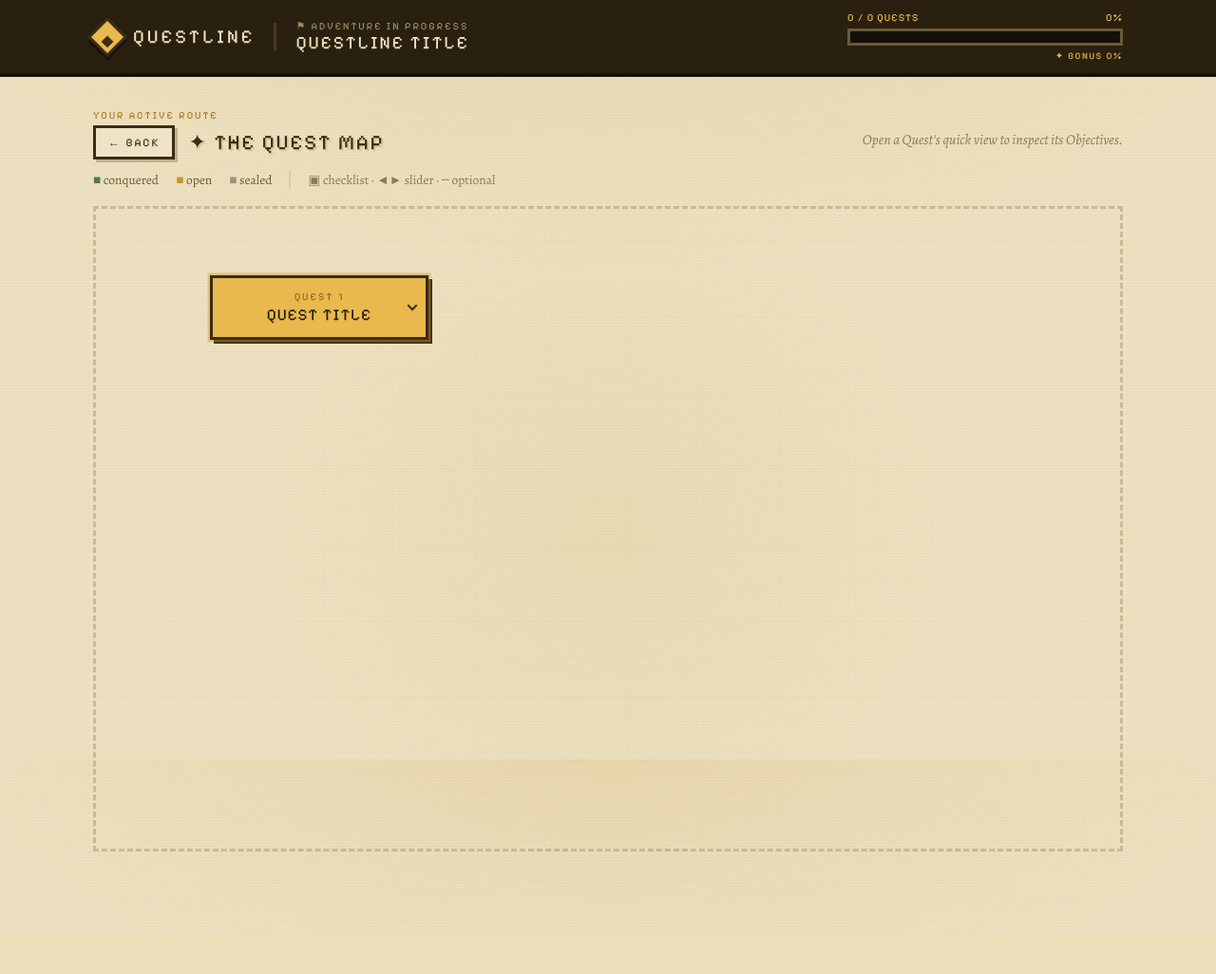
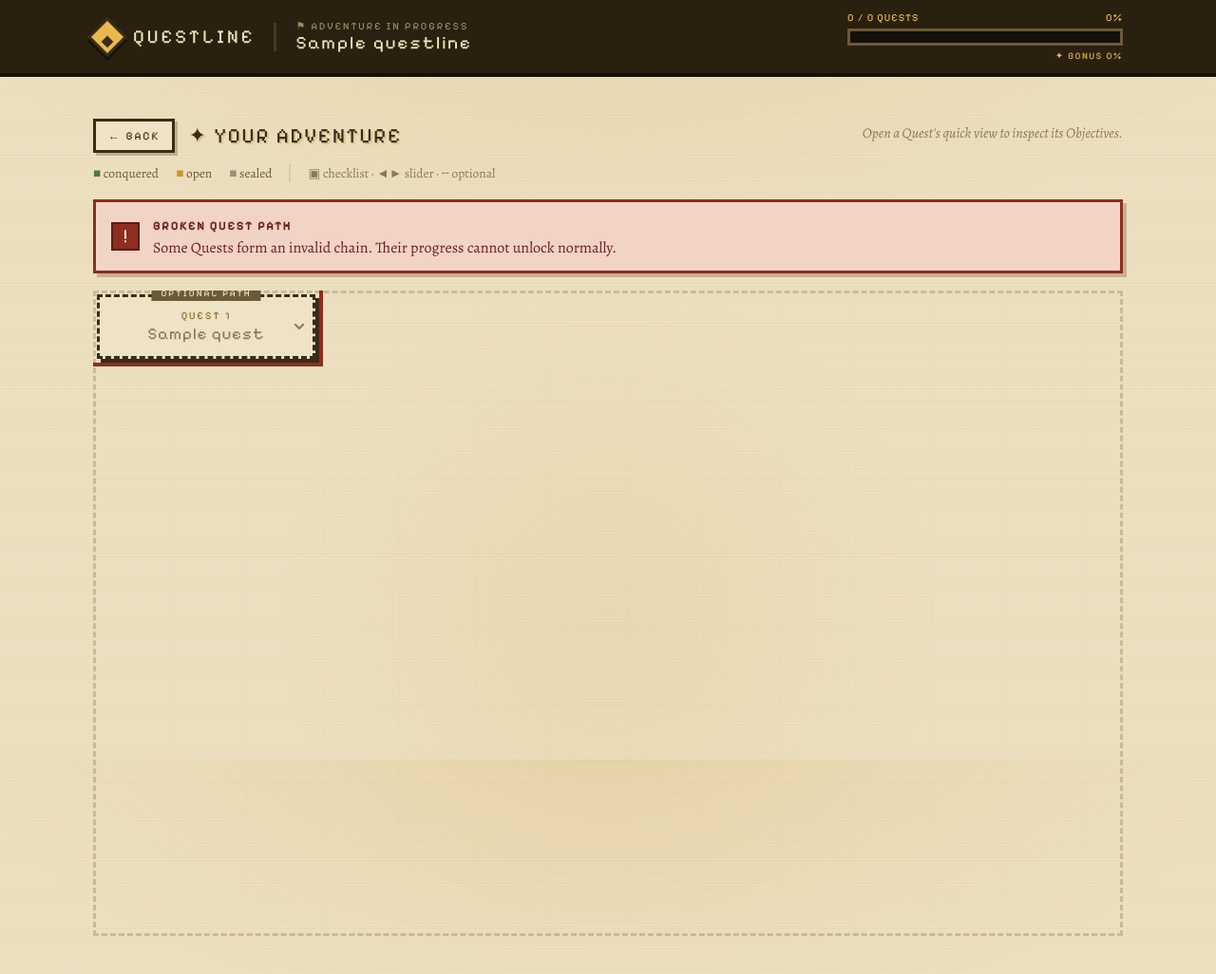
Before and after one commit to StefanZagarov/questline, a Django app: page /questline/adventure/1 in a window 1280 px wide. Shown: the top 1026 px of the page at 95% size. Before the commit the page ends 897 px from the top, so only its background shows below. Run offline with Django 5.2, Linux system fonts and the light colour scheme; a user stored in the database is signed in; tables that the repository leaves empty hold one stand-in row (values such as "Sample post").

Commit message:
Adventure map displays questline progress, locked, unlocked and completed quests and objectives

```diff
--- a/common/views.py
+++ b/common/views.py
@@ -1,4 +1,5 @@
 from django.db.models import Q
+from django.db.models.functions import Lower
 from django.views.generic import ListView
 
 from progress.models import Enrollment
--- a/progress/static/progress/css/adventure.css
+++ b/progress/static/progress/css/adventure.css
@@ -211,6 +211,10 @@
     visibility 0s linear 140ms;
 }
 
+.objective-quick-view[hidden] {
+  display: none;
+}
+
 .objective-quick-view.is-open {
   visibility: visible;
   opacity: 1;
@@ -233,6 +237,8 @@
   flex-direction: column;
   gap: 8px;
   align-items: flex-start;
+  overflow-y: auto;
+  scrollbar-width: thin;
   padding-left: 30px;
   margin-top: 10px;
   margin-left: 10px;
--- a/progress/static/progress/js/adventure.js
+++ b/progress/static/progress/js/adventure.js
@@ -3,6 +3,62 @@ const edges = document.querySelector("[data-edges]");
 
 const SVG_NS = "http://www.w3.org/2000/svg";
 const EDGE_CURVE = 60;
+const VISIBLE_OBJECTIVE_ROWS = 5;
+const CANVAS_BOTTOM_GUTTER = 32;
+const QUICK_VIEW_TRANSITION_MS = 140;
+
+function limitObjectiveLists() {
+  document.querySelectorAll(".objective-quick-list").forEach((list) => {
+    const rows = [...list.querySelectorAll(".objective-quick-row")];
+    list.style.removeProperty("max-height");
+
+    if (rows.length <= VISIBLE_OBJECTIVE_ROWS) return;
+
+    const gap = Number.parseFloat(getComputedStyle(list).rowGap) || 0;
+    const visibleRowsHeight = rows
+      .slice(0, VISIBLE_OBJECTIVE_ROWS)
+      .reduce((height, row) => height + row.getBoundingClientRect().height, 0);
+
+    list.style.maxHeight = `${Math.ceil(
+      visibleRowsHeight + gap * (VISIBLE_OBJECTIVE_ROWS - 1),
+    )}px`;
+  });
+}
+
+function fitAdventureCanvas() {
+  if (!canvas) return;
+
+  const minimumHeight = Number.parseFloat(getComputedStyle(canvas).minHeight) || 680;
+  let requiredHeight = minimumHeight;
+
+  document.querySelectorAll(".adventure-quest").forEach((questGroup) => {
+    let groupBottom = questGroup.offsetTop + questGroup.offsetHeight;
+    const openQuickView = questGroup.querySelector(
+      ".objective-quick-view.is-open",
+    );
+
+    if (openQuickView) {
+      groupBottom = Math.max(
+        groupBottom,
+        questGroup.offsetTop +
+          openQuickView.offsetTop +
+          openQuickView.offsetHeight,
+      );
+    }
+
+    requiredHeight = Math.max(
+      requiredHeight,
+      groupBottom + CANVAS_BOTTOM_GUTTER,
+    );
+  });
+
+  canvas.style.height = `${Math.ceil(requiredHeight)}px`;
+}
+
+function updateAdventureLayout() {
+  limitObjectiveLists();
+  fitAdventureCanvas();
+}
 
 document.querySelectorAll(".quest-objective-toggle").forEach((button) => {
   const questGroup = button.closest(".adventure-quest");
@@ -11,13 +67,29 @@ document.querySelectorAll(".quest-objective-toggle").forEach((button) => {
   if (!quickView) return;
 
   button.addEventListener("click", () => {
-    const isOpen = quickView.classList.toggle("is-open");
+    const isOpen = button.getAttribute("aria-expanded") !== "true";
 
     button.setAttribute("aria-expanded", String(isOpen));
     button.setAttribute(
       "aria-label",
       `${isOpen ? "Hide" : "Show"} Quest Objectives`,
     );
+
+    if (isOpen) {
+      quickView.hidden = false;
+      window.requestAnimationFrame(() => {
+        quickView.classList.add("is-open");
+        updateAdventureLayout();
+      });
+    } else {
+      quickView.classList.remove("is-open");
+      window.setTimeout(() => {
+        if (button.getAttribute("aria-expanded") === "false") {
+          quickView.hidden = true;
+        }
+        updateAdventureLayout();
+      }, QUICK_VIEW_TRANSITION_MS);
+    }
   });
 });
 
@@ -109,6 +181,15 @@ function drawEdges() {
   });
 }
 
+updateAdventureLayout();
 drawEdges();
-window.addEventListener("load", drawEdges);
-window.addEventListener("resize", drawEdges);
+window.addEventListener("load", () => {
+  updateAdventureLayout();
+  drawEdges();
+});
+window.addEventListener("resize", () => {
+  updateAdventureLayout();
+  drawEdges();
+});
+
+document.fonts?.ready.then(updateAdventureLayout);
--- a/progress/templates/progress/adventure.html
+++ b/progress/templates/progress/adventure.html
@@ -9,6 +9,7 @@
   <script src="{% static 'progress/js/adventure.js' %}" type="module" defer></script>
 {% endblock %}
 {% block topbar %}
+  <!-- Adventure header: Questline identity and overall Enrollment progress. -->
   <header class="topbar adventure-topbar">
     <div class="topbar-inner adventure-topbar-inner">
       <a class="brand-row" href="{% url 'home' %}" aria-label="Questline home">
@@ -19,40 +20,50 @@
       </a>
       <span class="topbar-divider" aria-hidden="true"></span>
       <div class="topbar-quest">
+        {% if progress.quests_summary.main_total > 0 and progress.quests_summary.completed_main == progress.quests_summary.main_total %}
+          <div class="kicker">★ QUESTLINE COMPLETED</div>
+        {% else %}
           <div class="kicker">⚑ ADVENTURE IN PROGRESS</div>
-        <!-- USER: bind the enrolled Questline title. -->
-        <div class="quest-name">QUESTLINE TITLE</div>
+        {% endif %}
+        <div class="quest-name">{{ enrollment.questline }}</div>
       </div>
       <div class="topbar-progress adventure-progress">
         <div class="bar-labels">
-          <!-- USER: bind completed/total required Quests and required progress. -->
-          <span>0 / 0 QUESTS</span>
-          <span>0%</span>
+          <span>{{ progress.quests_summary.completed_main }} / {{ progress.quests_summary.main_total }} QUESTS</span>
+          {% widthratio progress.main_questline_progress_ratio 1 100 as main_progress_percent %}
+          <span>{{ main_progress_percent }}%</span>
         </div>
-        <div class="bar-track" role="progressbar" aria-label="Required progress">
-          <!-- USER: bind the required progress width and ARIA values. -->
-          <div class="bar-fill" style="width: 0%"></div>
+        <div class="bar-track"
+             role="progressbar"
+             aria-label="Required progress"
+             aria-valuemin="0"
+             aria-valuemax="100"
+             aria-valuenow="{{ main_progress_percent }}">
+          <div class="bar-fill" style="width: {{ main_progress_percent }}%"></div>
         </div>
-        <!-- USER: bind optional Objective progress. -->
-        <div class="adventure-bonus">✦ BONUS 0%</div>
+        {% if progress.quests_summary.optional_total %}
+          {% widthratio progress.optional_questline_progress_ratio 1 100 as optional_progress_percent %}
+          <div class="adventure-bonus">✦ BONUS {{ optional_progress_percent }}%</div>
+        {% endif %}
       </div>
     </div>
   </header>
 {% endblock %}
 {% block content %}
   <main class="map-page adventure-page">
+    <!-- Page heading and navigation back to the home page. -->
     <header class="adventure-heading">
       <div>
-        <p class="adventure-kicker">YOUR ACTIVE ROUTE</p>
         <div class="map-heading-row">
           <a class="map-back"
              href="{% url 'home' %}"
              title="Back to the guild hall">← BACK</a>
-          <h1 class="map-title">✦ THE QUEST MAP</h1>
+          <h1 class="map-title">✦ YOUR ADVENTURE</h1>
         </div>
       </div>
       <p class="map-hint">Open a Quest's quick view to inspect its Objectives.</p>
     </header>
+    <!-- Legend for Quest states, Objective types, and optional paths. -->
     <div class="legend adventure-legend" aria-label="Quest map legend">
       <div>
         <span class="sw-done">■</span> conquered
@@ -65,80 +76,93 @@
       </div>
       <div class="sep">▣ checklist · ◄► slider · ╌ optional</div>
     </div>
-    <!-- USER: show this warning only when calculated_data.invalid_quests is non-empty. -->
-    <section class="adventure-warning" role="alert" hidden>
+    <!-- Warning shown when the progress service detects an invalid Quest chain. -->
+    {% if progress.invalid_quests %}
+      <section class="adventure-warning" role="alert">
         <span class="adventure-warning-glyph" aria-hidden="true">!</span>
         <div>
           <strong>BROKEN QUEST PATH</strong>
           <p>Some Quests form an invalid chain. Their progress cannot unlock normally.</p>
         </div>
       </section>
+    {% endif %}
+    <!-- Read-only Quest map: positioned cards, prerequisite edges, and Objective quick views. -->
     <section class="adventure-board" aria-label="Adventure Quest map">
       <div class="map-scroll">
         <div class="map-canvas adventure-canvas">
           <svg class="map-edges" data-edges aria-hidden="true">
           </svg>
-          <!-- USER: begin the calculated_data.quests loop here. Bind coordinates,
-               prerequisite IDs, state classes, optional/invalid state, and z-index. -->
-          <article class="qgroup adventure-quest"
-                   data-quest-id=""
-                   data-prerequisites=""
-                   style="left: 120px;
-                          top: 70px;
-                          z-index: 1">
+          <!-- Render each calculated Quest at its stored map position. -->
+          {% for quest_id, quest_state in progress.quests.items %}
+            <article class="qgroup adventure-quest{% if quest_id in progress.invalid_quests %} is-invalid{% endif %}"
+                     data-quest-id="{{ quest_id }}"
+                     data-prerequisites="{% for prerequisite in quest_state.quest.prerequisite_quests.all %}{{ prerequisite.pk }}{% if not forloop.last %},{% endif %}{% endfor %}"
+                     style="left: {{ quest_state.quest.coord_x }}px;
+                            top: {{ quest_state.quest.coord_y }}px;
+                            z-index: {{ forloop.counter }}">
               <div class="adventure-card-frame">
-              <a class="qcard qcard-open glow" href="#">
-                <!-- USER: render this flag only for optional Quests. -->
-                <span class="optional-flag" hidden>OPTIONAL PATH</span>
-                <span class="crumb">QUEST 1</span>
-                <!-- USER: bind the Quest title. -->
-                <span class="qtitle">QUEST TITLE</span>
+                <!-- TODO: (stage 2): Open this Quest's Adventure drawer and wire Checklist/Slider Objective updates. -->
+                <a class="qcard {% if quest_state.effective_complete %} qcard-done {% elif quest_state.is_unlocked %} qcard-open glow {% else %} qcard-locked {% endif %} {% if quest_state.quest.is_optional %}qcard-optional{% endif %}"
+                   href="#">
+                  {% if quest_state.quest.is_optional %}<span class="optional-flag">OPTIONAL PATH</span>{% endif %}
+                  <span class="crumb">QUEST {{ forloop.counter }}</span>
+                  <span class="qtitle">{{ quest_state.quest.title }}</span>
                 </a>
-              <!-- USER: bind matching aria-controls and quick-view id values. -->
                 <button class="quest-objective-toggle"
                         type="button"
                         aria-expanded="false"
+                        aria-controls="quest-objectives-{{ quest_id }}"
                         aria-label="Show Quest Objectives">
                   <svg viewBox="0 0 16 16" aria-hidden="true">
                     <path d="M 4 6 L 8 10 L 12 6"></path>
                   </svg>
                 </button>
               </div>
-            <!-- USER: toggle is-open and bind a unique id. -->
-            <section class="objective-quick-view" aria-label="Quest Objectives">
+              <!-- Collapsible summary of this Quest's Objective progress. -->
+              <section class="objective-quick-view"
+                       aria-label="Quest Objectives"
+                       id="quest-objectives-{{ quest_id }}"
+                       hidden>
                 <header class="objective-quick-header">
                   <span>✦ OBJECTIVES</span>
-                <!-- USER: bind completed and total Objective counts. -->
-                <span class="objective-quick-count">1 / 2</span>
+                  <span class="objective-quick-count">{{ quest_state.objectives_summary.objectives_complete }} / {{ quest_state.objectives_summary.total_objectives }}</span>
                 </header>
                 <div class="objective-quick-list">
-                <!-- USER: loop over quest_state.objectives here and bind type,
-                     title, completion state, current value, and Objective ratio. -->
-                <div class="objective-quick-row is-complete">
-                  <span class="objective-quick-icon" aria-hidden="true">✓</span>
-                  <span class="objective-quick-title">COMPLETED OBJECTIVE</span>
-                  <span class="objective-quick-type">▣</span>
+                  {% for objective_id, objective_state in quest_state.objectives.items %}
+                    <div class="objective-quick-row{% if objective_state.is_complete %} is-complete{% endif %}">
+                      <span class="objective-quick-icon" aria-hidden="true">
+                        {% if objective_state.is_complete %}
+                          ✓
+                        {% elif objective_state.type == "checklistobjective" %}
+                          ▣
+                        {% elif objective_state.type == "sliderobjective" %}
+                          ◄►
+                        {% endif %}
+                      </span>
+                      <span class="objective-quick-title">{{ objective_state.title }}</span>
+                      {% if objective_state.type == "checklistobjective" %}
+                        {% if objective_state.is_complete %}<span class="objective-quick-type" aria-hidden="true">▣</span>{% endif %}
+                      {% elif objective_state.type == "sliderobjective" %}
+                        <span class="objective-quick-value">{{ objective_state.current_value }}</span>
+                        {% widthratio objective_state.objective_progress 1 100 as objective_percent %}
+                        <span class="objective-mini-track" aria-hidden="true">
+                          <span class="objective-mini-fill" style="width: {{ objective_percent }}%"></span>
+                        </span>
+                      {% endif %}
                     </div>
-                <div class="objective-quick-row">
-                  <span class="objective-quick-icon" aria-hidden="true">◄►</span>
-                  <span class="objective-quick-title">SLIDER OBJECTIVE</span>
-                  <!-- USER: bind current Slider value. -->
-                  <span class="objective-quick-value">0</span>
-                  <span class="objective-mini-track" aria-hidden="true">
-                    <!-- USER: bind this width to the Objective ratio. -->
-                    <span class="objective-mini-fill" style="width: 0%"></span>
-                  </span>
-                </div>
+                  {% endfor %}
                 </div>
               </section>
             </article>
-          <!-- USER: end the Quest loop here. -->
-          <!-- USER: show this branch only when the ordered Quest mapping is empty. -->
-          <div class="map-empty adventure-empty" hidden>
+          {% endfor %}
+          <!-- Empty state for a Questline without any Quests. -->
+          {% if not progress.quests %}
+            <div class="map-empty adventure-empty">
               <div class="adventure-empty-marker" aria-hidden="true">◇</div>
               <strong>NO QUESTS TO CHART</strong>
               <p class="map-empty-text">This adventure has no route yet.</p>
             </div>
+          {% endif %}
         </div>
       </div>
     </section>
--- a/questlines/templates/questlines/map-edit.html
+++ b/questlines/templates/questlines/map-edit.html
@@ -40,7 +40,7 @@
       <a class="map-back"
          href="{% url 'home' %}"
          title="Back to the guild hall">← BACK</a>
-      <h1 class="map-title">✦ THE QUEST MAP</h1>
+      <h1 class="map-title">✦ DRAFTING QUESTLINE</h1>
       <div class="map-hint">drag a card to move it · click the card to view a quest</div>
     </div>
     <div class="legend">
@@ -63,8 +63,7 @@
         <button class="map-tool map-tool-primary" type="button" data-open-drawer>+ ADD QUEST</button>
         <a class="map-tool map-tool-primary"
            type="button"
-           href="{% url 'questline-edit' questline.pk %}">~ EDIT QUESTLINE
-        </a>
+           href="{% url 'questline-edit' questline.pk %}">~ EDIT QUESTLINE</a>
         <span class="map-toolbar-sep"></span>
         <span class="map-toolbar-count" data-quest-count>{{ questline.quests.count }} quest{{ questline.quests.count|pluralize }}</span>
       </div>
--- a/questlines/templates/questlines/map-public.html
+++ b/questlines/templates/questlines/map-public.html
@@ -67,7 +67,7 @@
     </header>
     <section class="public-map-board" aria-labelledby="public-map-heading">
       <div class="map-heading-row public-map-heading-row">
-        <h2 id="public-map-heading" class="map-title">✦ THE QUEST MAP</h2>
+        <h2 id="public-map-heading" class="map-title">✦ SCOUTING QUESTLINE</h2>
       </div>
       <div class="legend public-map-legend">
         <div>
```
Also changed, not shown: progress/services.py (+12 -0 lines). Lines whose indentation alone changed are shown as unchanged.
